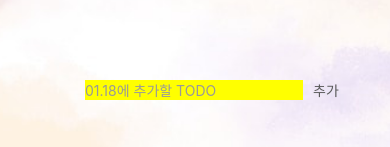
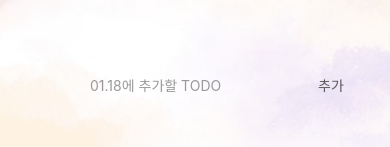
Before and after one commit to cpk0709/react-native-navigate, a React Native app: screen / in a window 390 px wide. Shown: the part 694-841 px from the top of the page. Built offline with nearby package versions, Linux system fonts and the light colour scheme.

Commit message:
todo 입력 안했을 때 return

```diff
--- a/src/AddTodoInput.js
+++ b/src/AddTodoInput.js
@@ -10,16 +10,22 @@ export default ({
   onPress,
 }) => {
   return (
-    <View style={{paddingBottom: bottomeSpace, flexDirection: 'row', width}}>
+    <View
+      style={{
+        paddingBottom: bottomeSpace,
+        flexDirection: 'row',
+        alignItems: 'center',
+        width,
+      }}>
       <TextInput
         value={value}
         onChangeText={onChangeText}
         placeholder={placeholder}
         placeholderTextColor={'#999'}
-        style={{backgroundColor: 'yellow', flex: 1}}
+        style={{padding: 5, flex: 1}}
       />
       <TouchableOpacity onPress={onPress}>
-        <Text style={{color: '#595959', paddingHorizontal: 10}}>추가</Text>
+        <Text style={{color: '#595959', padding: 5}}>추가</Text>
       </TouchableOpacity>
     </View>
   );
--- a/src/hook/useTodoList.js
+++ b/src/hook/useTodoList.js
@@ -1,5 +1,6 @@
 import {useState} from 'react';
 import dayjs from 'dayjs';
+import {Alert} from 'react-native';
 
 const initialTodoList = [
   {
@@ -39,6 +40,10 @@ export const useTodoList = selectedDate => {
   const [input, setInput] = useState('');
 
   const addTodo = () => {
+    if (!input) {
+      Alert.alert('TODO를 입력해주세요!');
+      return;
+    }
     const len = todoList.length;
     const lastId = len === 0 ? 0 : todoList[len - 1].id;
     const newTodoList = [
```
